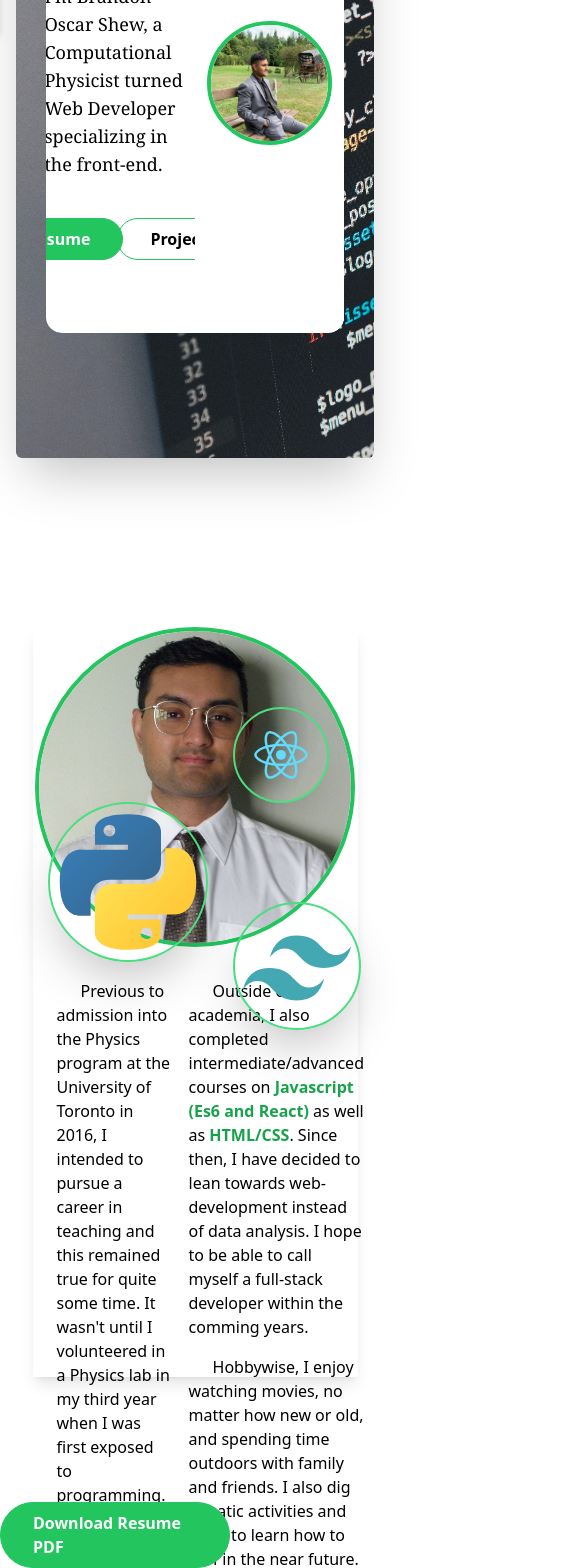
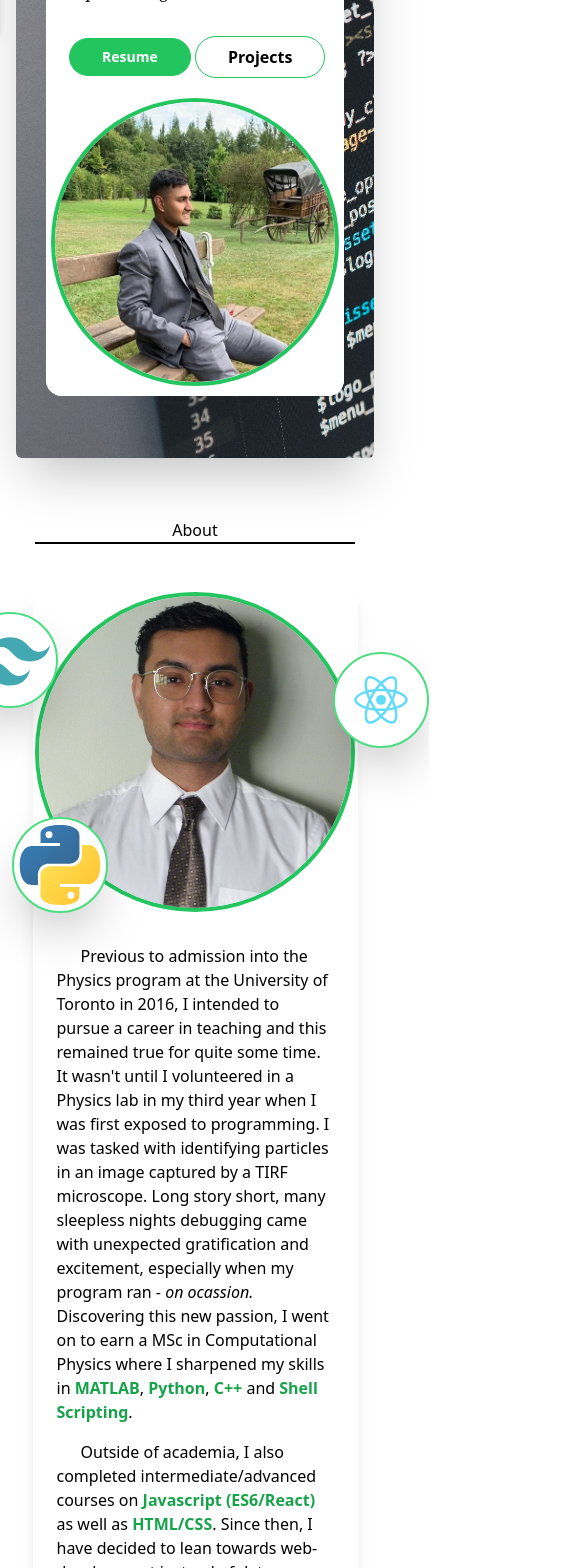
Before and after one commit to BrandonO-98/Portfolio, a React (Create React App) app: page / in a window 390 px wide. Shown: the part 432-2000 px from the top of the page, 585 px wide, since content can reach past the window. Built offline with nearby package versions, Linux system fonts and the light colour scheme.

Commit message:
Getting closer to useable on all devices. Adjust about section and timeline.

```diff
--- a/src/App.jsx
+++ b/src/App.jsx
@@ -10,11 +10,11 @@ import Footer from 'components/sections/footer/Footer';
 
 function App() {
   return (
-    <div className="grid m-0">
+    <div className="grid">
       <Navbar />
       <Hero />
       <About />
-      <Timeline />
+      {/* <Timeline /> */}
       <Projects />
       <Contact />
       <Footer />
--- a/src/components/elements/Card.jsx
+++ b/src/components/elements/Card.jsx
@@ -8,8 +8,8 @@ export default function Card({
   },
 }) {
   return (
-    <div className="grid justify-items-start bg-white h-96 w-80 shadow-2xl rounded-2xl overflow-hidden m-8
-    ease-in duration-100 hover:-translate-x-2 hover:-translate-y-2"
+    <div className="grid justify-items-start bg-white h-96 w-80 shadow-2xl rounded-2xl overflow-hidden my-10
+    ease-in duration-100 hover:-translate-x-2 hover:-translate-y-2 sm:w-96 md:w-72 lg:w-80"
     >
       <video src={vid} autoPlay muted loop type="video/mp4" className="w-full" />
       <h2 className="font-bold text-md px-4 pt-2 pb-0">{header}</h2>
--- a/src/components/elements/Cards.jsx
+++ b/src/components/elements/Cards.jsx
@@ -4,7 +4,7 @@ import Card from 'components/elements/Card';
 
 export default function Cards({ cardData }) {
   return (
-    <div className="grid grid-cols-2 items-center justify-items-center max-w-[850px] w-[850px]">
+    <div className="grid mt-12 items-center justify-items-center md:grid-cols-2 md:w-[700px] lg:max-w-[900px] lg:w-[900px]">
       {cardData.map((item) => (
         <Card data={item} />
       ))}
--- /dev/null
+++ b/src/components/elements/SectionHeader.jsx
@@ -0,0 +1,15 @@
+import React from 'react';
+import PropTypes from 'prop-types';
+
+export default function SectionHeader({ header }) {
+  return (
+    <div className="grid justify-items-center">
+      {header}
+      <div className="border border-t-1 border-black h-0 w-80" />
+    </div>
+  );
+}
+
+SectionHeader.propTypes = {
+  header: PropTypes.string.isRequired,
+};
--- a/src/components/sections/about/About.jsx
+++ b/src/components/sections/about/About.jsx
@@ -3,28 +3,30 @@ import closeup from 'assets/images/formal.jpg';
 import { ReactComponent as Tailwind } from 'assets/icons/tailwind.svg';
 import { ReactComponent as Reactl } from 'assets/icons/reactl.svg';
 import { ReactComponent as Python } from 'assets/icons/python.svg';
+import SectionHeader from 'components/elements/SectionHeader';
 
 export default function About() {
   return (
-    <div className="grid h-[1000px] w-screen items-center justify-items-center">
-      <div className="grid w-10/12 my-12 h-[750px] bg-white shadow-lg lg:max-w-6xl">
+    <div className="grid h-10/12 w-full max-w-full items-center justify-items-center mt-4">
+      <SectionHeader header="About" />
+      <div className="grid w-10/12 m-12 h-[1000] bg-white shadow-lg md:h-[750px] lg:max-w-6xl">
         <div className="relative grid items-center justify-items-center">
           {/* <h2 className="p-8 pb-0 text-lg font-bold justify-self-start ">About</h2> */}
           {/* <div className="grid items-center justify-items-center
           bg-water bg-cover w-10/12 h-full rounded-xl shadow-xl"></div> */}
           <img src={closeup} alt="closeup" className="h-80 w-80 rounded-full border-4 border-green-500" />
-          <div className="absolute w-24 h-24 top-[80px] left-[200px] border-2 rounded-full border-green-400 shadow-2xl">
+          <div className="absolute w-24 h-24 top-[60px] left-[300px] border-2 rounded-full border-green-400 shadow-2xl bg-white">
             <Reactl className=" w-full h-full" />
           </div>
-          <div className="absolute w-32 h-32 top-[275px] left-[200px] border-2 rounded-full border-green-400 shadow-2xl">
+          <div className="absolute w-24 h-24 top-[20px] right-[300px] border-2 rounded-full border-green-400 shadow-2xl bg-white md:w-32 md:h-32 ">
             <Tailwind className=" w-full h-full" />
           </div>
-          <div className="absolute w-40 h-40 top-[175px] right-[150px] border-2 rounded-full border-green-400 shadow-2xl">
+          <div className="absolute w-24 h-24 top-[225px] right-[250px] border-2 rounded-full border-green-400 shadow-2xl bg-white md:w-40 md:h-40">
             <Python className=" w-full h-full " />
           </div>
 
         </div>
-        <div className="grid grid-cols-2 items-start justify-items-center mt-8">
+        <div className="grid items-start justify-items-center mt-8 md:grid-cols-2">
           <p className="px-6 indent-6">
             Previous to admission into the Physics program at the University of Toronto in
             2016, I intended to pursue a career in teaching
@@ -38,13 +40,19 @@ export default function About() {
             Discovering this new passion, I went on to earn a MSc in Computational
             Physics
             where I sharpened my skills in
-            <span className="text-green-600 font-bold"> MATLAB, Python, C++, and Shell Scripting</span>
+            <span className="text-green-600 font-bold"> MATLAB</span>
+            ,
+            <span className="text-green-600 font-bold"> Python</span>
+            ,
+            <span className="text-green-600 font-bold"> C++ </span>
+            and
+            <span className="text-green-600 font-bold"> Shell Scripting</span>
             .
           </p>
           <div>
-            <p className="px-6 pb-4 indent-6">
+            <p className="px-6 py-4 indent-6 md:py-0 pb-4">
               Outside of academia, I also completed intermediate/advanced courses on
-              <span className="text-green-600 font-bold"> Javascript (Es6 and React) </span>
+              <span className="text-green-600 font-bold"> Javascript (ES6/React) </span>
               as  well as
               <span className="text-green-600 font-bold"> HTML/CSS</span>
               . Since then, I have decided
--- a/src/components/sections/hero/Hero.jsx
+++ b/src/components/sections/hero/Hero.jsx
@@ -4,12 +4,12 @@ import bodyshot from 'assets/images/bodyshot.jpg';
 
 export default function Hero() {
   return (
-    <section className="grid h-[750px] w-screen justify-items-center items-center my-11">
+    <section className="grid h-[750px] w-full max-w-full justify-items-center items-center my-11">
       <div className=" grid bg-code bg-cover w-11/12 h-full justify-items-center items-center shadow-2xl rounded-md">
-        <div className="bg-white grid grid-cols-2 w-10/12 h-4/6 justify-items-center items-center rounded-2xl overflow-hidden lg:max-w-5xl">
+        <div className="bg-white grid grid-cols-1 w-10/12 h-5/6 justify-items-center items-center rounded-2xl overflow-hidden md:h-4/6 md:grid-cols-2 lg:max-w-5xl">
           <div className="grid justify-items-center">
-            <h2 className="h-4 text-green-500 mb-5 text-5xl font-bold">Welcome!</h2>
-            <p className="m-10 font-serif text-lg">
+            <h2 className="h-8 m-8 text-green-500 font-bold text-3xl md:mt-0 md:text-5xl">Welcome!</h2>
+            <p className="m-8 font-serif text-md md:m-10 lg:text-lg">
               I&#39;m Brandon Oscar Shew, a Computational Physicist turned Web Developer
               specializing in the front-end.
             </p>
@@ -17,8 +17,8 @@ export default function Hero() {
               <li className="grid">
                 <a
                   href="/"
-                  className="ease-in duration-300 border border-green-500 bg-green-500 text-white px-8 py-2 mr-2 rounded-full font-bold
-                  hover:text-black hover:bg-white"
+                  className="ease-in duration-300 text-sm border border-green-500 bg-green-500 py-2 px-8 text-white rounded-full font-bold
+                  hover:text-black hover:bg-white md:px-6 lg:text-lg lg:mr-2"
                 >
                   Resume
                 </a>
@@ -27,8 +27,8 @@ export default function Hero() {
               <li className="grid">
                 <a
                   href="/"
-                  className="ease-in duration-300 border border-green-500 px-8 py-2 ml-2 rounded-full font-bold
-                   hover:text-white hover:bg-green-500"
+                  className="ease-in duration-300 border border-green-500 py-2 px-8 rounded-full font-bold
+                  hover:text-white hover:bg-green-500 md:px-6 lg:text-lg lg:px-8 lg:mr-2"
                 >
                   Projects
                 </a>
@@ -37,7 +37,7 @@ export default function Hero() {
             </ul>
           </div>
           <div className="grid bg-white h-full w-full items-center justify-items-center">
-            <img src={bodyshot} alt="Close-up of Brandon" className="w-5/6 object-fit rounded-full border-4 border-green-500 mx-4" />
+            <img src={bodyshot} alt="Close-up of Brandon" className="w-72 object-fit border-4 rounded-full border-green-500 md:w-5/6" />
           </div>
         </div>
       </div>
--- a/src/components/sections/navbar/Navbar.jsx
+++ b/src/components/sections/navbar/Navbar.jsx
@@ -14,7 +14,7 @@ export default function Navbar({
 
   return (
     // should this be width of screen or full
-    <nav className="grid w-screen justify-items-center h-24 bg-white sticky top-0 drop-shadow-lg z-[1]">
+    <nav className="grid w-full max-w-full justify-items-center h-24 bg-white sticky top-0 drop-shadow-lg z-[1]">
       {/* navbar */}
       <div className="relative grid grid-cols-2 h-full w-full justify-items-center items-center lg:max-w-6xl">
         {/* navbar-container */}
--- a/src/components/sections/projects/Projects.jsx
+++ b/src/components/sections/projects/Projects.jsx
@@ -1,9 +1,11 @@
 import React from 'react';
 import Cards from 'components/elements/Cards';
+import SectionHeader from 'components/elements/SectionHeader';
 
 export default function Projects() {
   return (
-    <div className="grid my-16 w-screen items-center justify-items-center">
+    <div className="grid mt-16 mb-6 w-full items-center justify-items-center">
+      <SectionHeader header="Projects" />
       <Cards />
     </div>
   );
--- a/src/components/sections/timeline/Timeline.jsx
+++ b/src/components/sections/timeline/Timeline.jsx
@@ -3,16 +3,18 @@ import { VerticalTimeline, VerticalTimelineElement } from 'react-vertical-timeli
 import 'react-vertical-timeline-component/style.min.css';
 import { ReactComponent as WorkIcon } from 'assets/icons/work.svg';
 import { ReactComponent as SchoolIcon } from 'assets/icons/school.svg';
+import SectionHeader from 'components/elements/SectionHeader';
 import timelineData from './TimelineData';
 
 export default function Timeline() {
   return (
-    <div className="grid w-screen items-center justify-content-center">
+    <div className="grid w-full items-center justify-content-center">
+      <SectionHeader header="Resume" />
       <a
         target="_blanck"
         href="/Resume_Developer.pdf"
         download="Resume_Developer.pdf"
-        className="justify-self-end mr-40 ease-in duration-300 border border-green-500 bg-green-500 text-white px-8 py-2 rounded-full font-bold
+        className="justify-self-end mr-96 ease-in duration-300 border border-green-500 bg-green-500 text-white px-8 py-2 mt-4 rounded-full font-bold
                   hover:text-black hover:bg-white"
       >
         Download Resume PDF
--- a/src/components/sections/timeline/TimelineData.jsx
+++ b/src/components/sections/timeline/TimelineData.jsx
@@ -28,7 +28,7 @@ const timelineData = [
     desc: ['Computational Physics (Computer Science applications in Physics)'],
     buttonTxt: '',
     buttonLink: '',
-    date: 'November 2021',
+    date: 'September 2021',
     icon: 'school',
   },
   {
@@ -41,7 +41,7 @@ const timelineData = [
     observables.`],
     buttonTxt: 'Sarah Rauscher Lab',
     buttonLink: 'https://rauscher-group.physics.utoronto.ca',
-    date: 'June 2020 - April 2021',
+    date: 'July 2020 - September 2021',
     icon: 'work',
   },
   {
```
Also changed, not shown: src/components/sections/contact/Contact.jsx (+7 -5 lines), src/components/sections/footer/Footer.jsx (+6 -6 lines).
